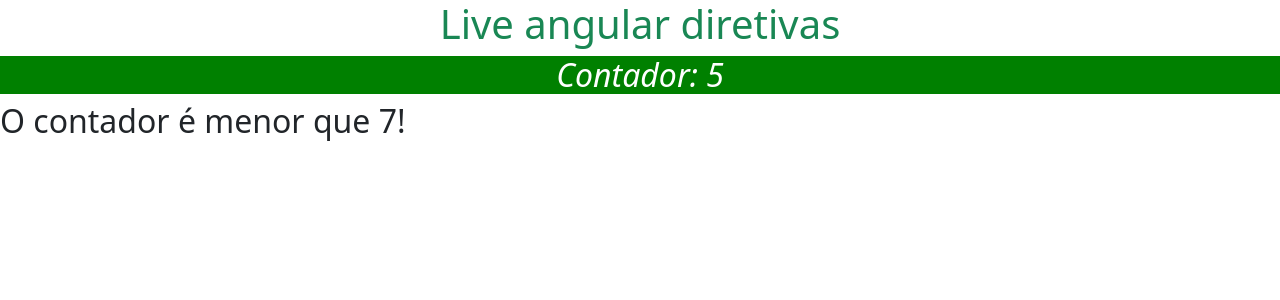
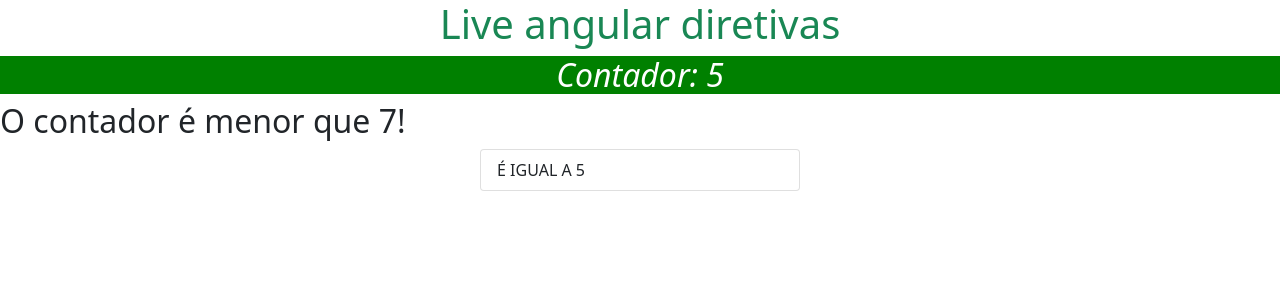
Before and after one commit to eskokado/dio-ambiente-angular, an Angular app: page / in a window 1280 px wide. Shown: the top 300 px of the page. Built offline with nearby package versions, Linux system fonts and the light colour scheme.

Commit message:
feat: diretiva estrutural - ngswitch

```diff
--- a/src/app/app.component.html
+++ b/src/app/app.component.html
@@ -13,3 +13,22 @@
 <ng-template #menor>
   <h2>O contador é menor que 7!</h2>
 </ng-template>
+
+<ul [ngSwitch]="count" class="list-group mx-auto col-3">
+  <li
+    class="list-group-item"
+    *ngSwitchCase="3"
+  >É IGUAL A 3</li>
+  <li
+    class="list-group-item"
+    *ngSwitchCase="5"
+  >É IGUAL A 5</li>
+  <li
+    class="list-group-item"
+    *ngSwitchCase="8"
+  >É IGUAL A 8</li>
+  <li
+    class="list-group-item"
+    *ngSwitchDefault
+  >ESTE É DEFAULT</li>
+</ul>
```
